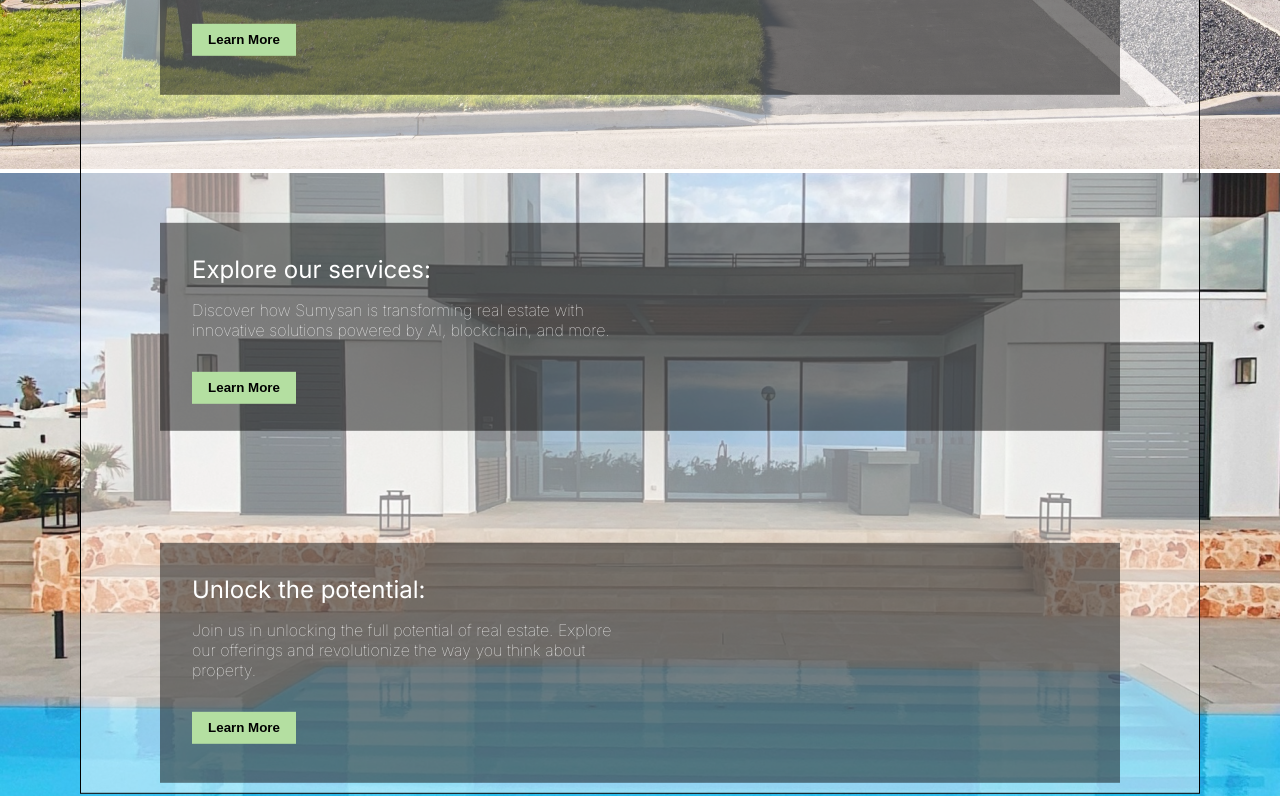
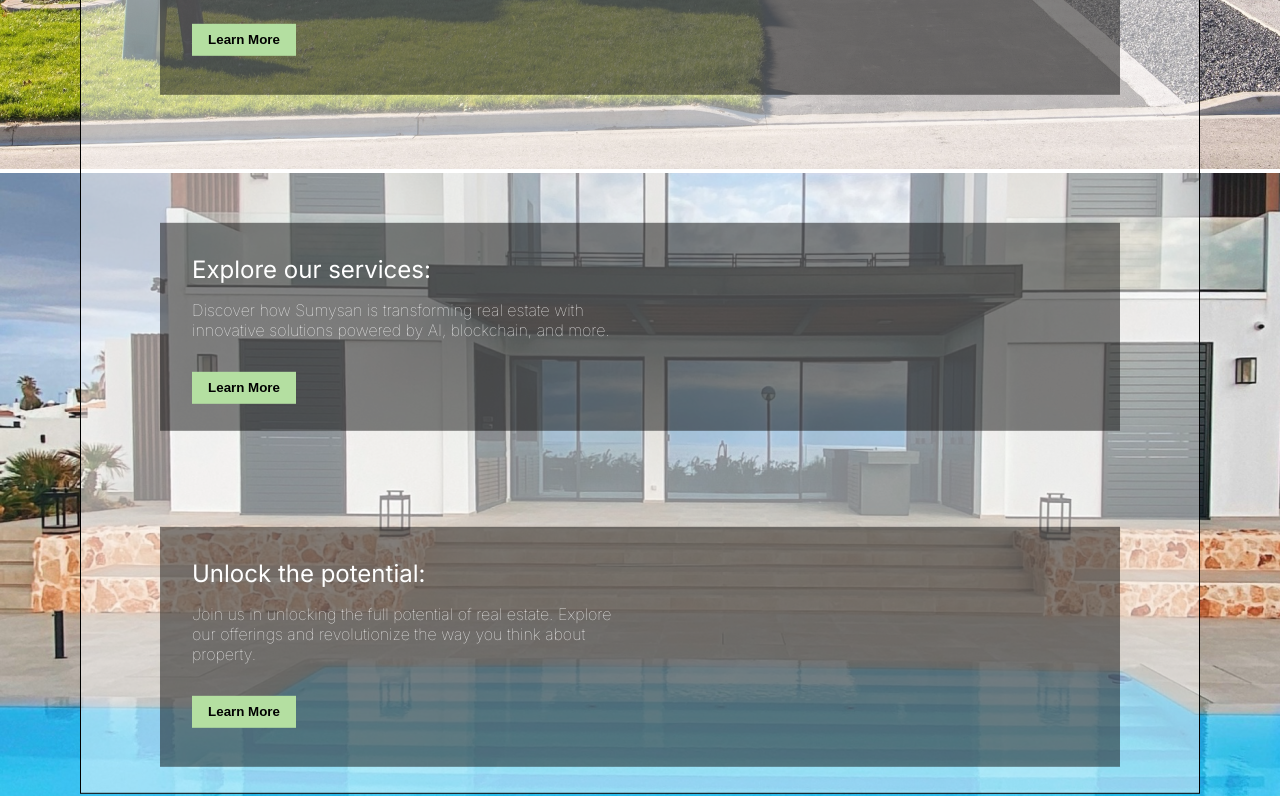
Before and after one commit to SumySan-Homex/Sumysan, a Next.js app: page / in a window 1280 px wide. Shown: the part 883-1683 px from the top of the page. Built offline with nearby package versions, Linux system fonts and the light colour scheme.

Commit message:
:lipstick: Update style file

```diff
--- a/styles/about.module.css
+++ b/styles/about.module.css
@@ -94,6 +94,6 @@
   width: 60rem;
   height: 15rem;
   border: none;
-  margin-top: 7rem;
+  margin-top: 6rem;
   background-color: rgba(10, 10, 10, 0.5);
 }
```
